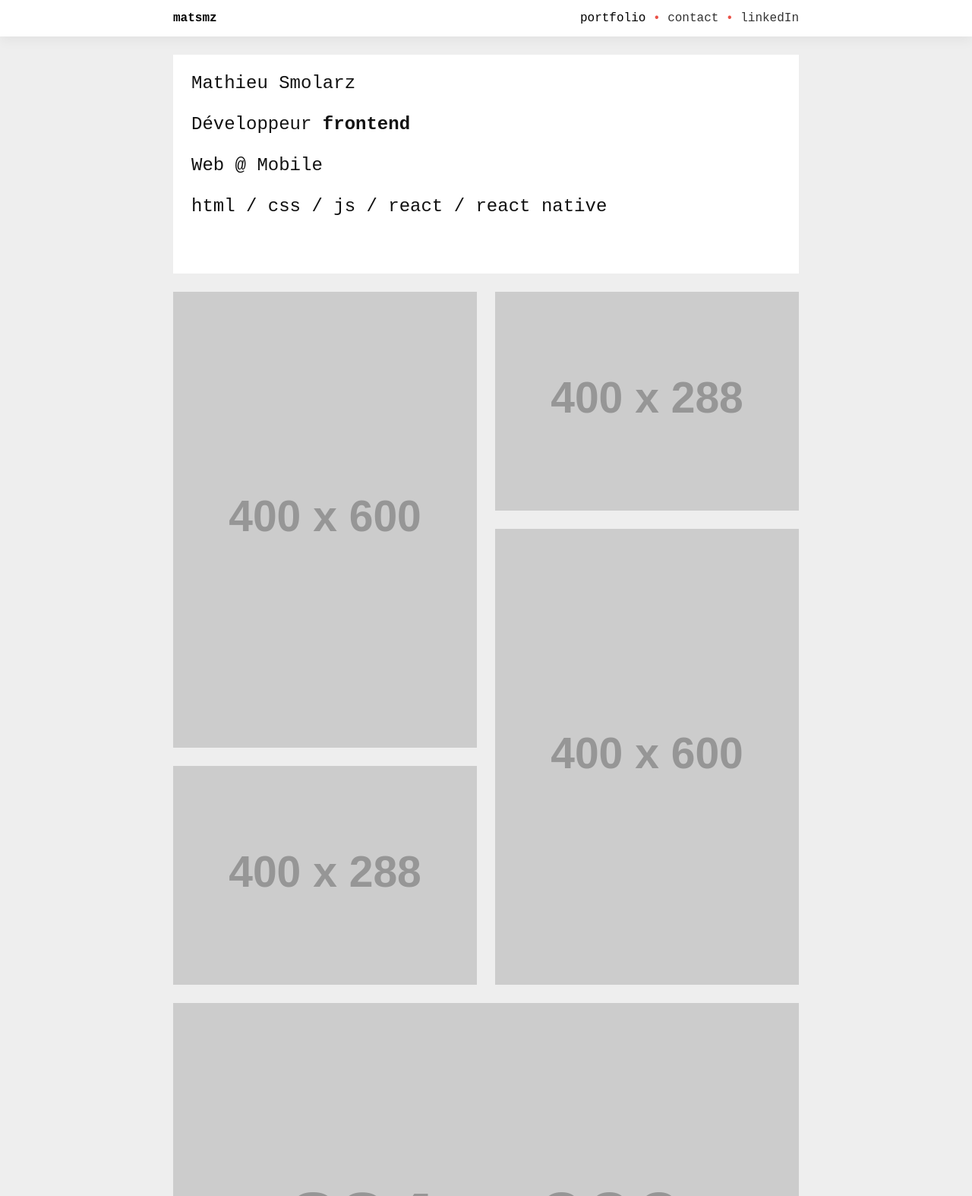
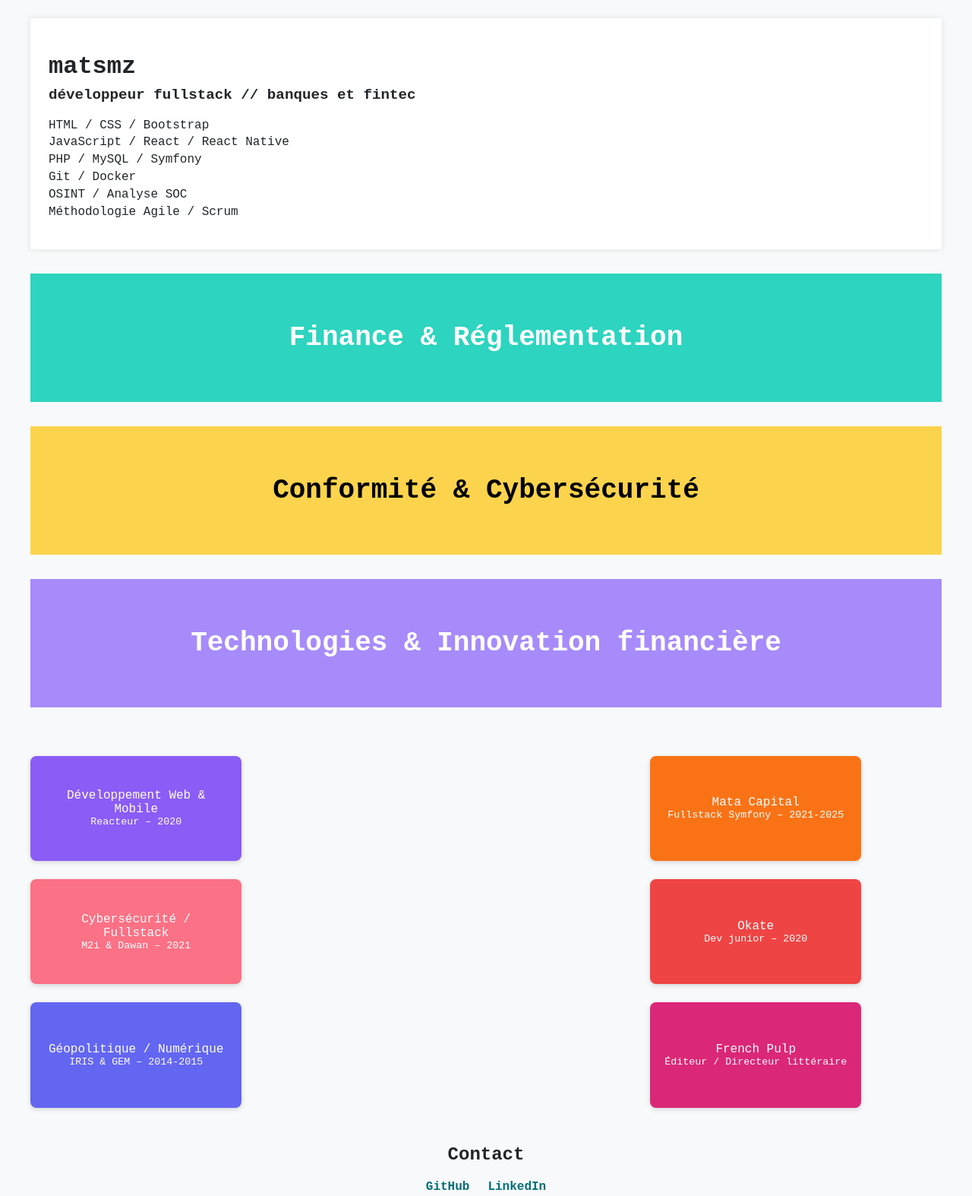
Before and after one commit to Mat-Smz/Mat-Smz.github.io, a plain HTML site: page index.html in a window 1280 px wide. Shown: the top 1574 px of the page at 76% size. Drawn offline with Linux system fonts and the light colour scheme; placeholder pictures from the web are drawn by us.

Commit message:
update2025

```diff
--- a/index.html
+++ b/index.html
@@ -1,45 +1,134 @@
-<html lang="en">
+<!DOCTYPE html>
+<html lang="fr">
 <head>
-    <meta charset="UTF-8">
-    <meta name="viewport" content="width=device-width, initial-scale=1.0">
-    <title>Mat Smz Portfolio</title>
-  <link rel="stylesheet" href="/style.css">
+  <meta charset="UTF-8" />
+  <meta name="viewport" content="width=device-width, initial-scale=1.0" />
+  <meta name="description" content="Portfolio de matsmz, développeur fullstack // banque et FinTec" />
+  <title>matsmz - développeur fullstack</title>
+  <link rel="stylesheet" href="style.css" />
+  <style>
+    .grid-sides {
+      display: grid;
+      grid-template-columns: 1fr 1fr 1fr;
+      gap: var(--spacing);
+      margin-top: 4rem;
+      align-items: start;
+    }
+
+    .side-left, .side-right {
+      display: flex;
+      flex-direction: column;
+      gap: var(--spacing);
+    }
+
+    .side-block {
+      padding: 1.2rem;
+      color: #fff;
+      font-size: 1rem;
+      text-align: center;
+      border-radius: 8px;
+      box-shadow: 0 2px 6px rgba(0,0,0,0.15);
+      word-break: break-word;
+      width: 240px;
+      min-height: 100px;
+      display: flex;
+      flex-direction: column;
+      justify-content: center;
+    }
+
+    .side-left .side-block:nth-child(1) { background: #8b5cf6; }
+    .side-left .side-block:nth-child(2) { background: #fb7185; }
+    .side-left .side-block:nth-child(3) { background: #6366f1; }
+
+    .side-right .side-block:nth-child(1) { background: #f97316; }
+    .side-right .side-block:nth-child(2) { background: #ef4444; }
+    .side-right .side-block:nth-child(3) { background: #db2777; }
+
+    @media (max-width: 768px) {
+      .grid-sides {
+        grid-template-columns: 1fr;
+      }
+      .side-left, .side-right {
+        align-items: center;
+      }
+    }
+  </style>
 </head>
-<body class="all">
-    <header class="header">
-        <div class="header-flex">
-          <h1 class="header-logo">matsmz</h1>
-          <nav class="no-mobile">
-          <a href="#" class="current">portfolio</a> •
-          <a href="mailto:mathieu.smolarz@gmail.com">contact</a> •
-          <a href="https://www.linkedin.com/in/mathieu-smz-905b1197/">linkedIn</a>
-          </nav>
-          <nav class="mobile">
-            <a href="#footer-nav">≡</a>
-          </nav>
-        </div>
-      </header>
-      <div class="grid">
-        <div class="about">Mathieu Smolarz</em><br>
-          <br>
-           Développeur <strong>frontend</strong><br><br> Web @ Mobile <br><br>html / css / js / react / react native</div>
-        <a href="https://www.google.com" class="m a-img-txt"><img src="https://dummyimage.com/400x600/6100ff/fff&text=%20" alt="affiche"><span class="a-txt">Responsive design</span></a>
-        <a href="https://www.google.com" class="s a-img-txt"><img src="https://dummyimage.com/400x288/00B3ED/fff&text=%20" alt="site   "><span class="a-txt">CSS animation</span></a>
-        <a href="https://www.google.com" class="m a-img-txt"><img src="https://dummyimage.com/400x600/FFDE13/fff&text=%20" alt="affiche"><span class="a-txt">Landing Page</span></a>
-        <a href="https://www.google.com" class="s a-img-txt"><img src="https://dummyimage.com/400x288/FF5046/fff&text=%20" alt="site   "><span class="a-txt">Web app with reactJS</span></a>
-        <a href="https://www.google.com" class="l a-img-txt"><img src="https://dummyimage.com/824x600/1FD0C0/fff&text=%20" alt="app    "><span class="a-txt">Mobile App with ReactNative</span></a>
-        <a href="https://www.google.com" class="m a-img-txt"><img src="https://dummyimage.com/400x600/FF5046/fff&text=%20" alt="affiche"><span class="a-txt">API Rest</span></a>
-        <a href="https://www.google.com" class="s a-img-txt"><img src="https://dummyimage.com/400x288/FFDE13/fff&text=%20" alt="site   "><span class="a-txt">Exposition Data</span></a>
+<body>
+  <header>
+    <h1>matsmz</h1>
+    <p class="subheading">développeur fullstack // banques et fintec</p>
+    <ul>
+      <li>HTML / CSS / Bootstrap</li>
+      <li>JavaScript / React / React Native</li>
+      <li>PHP / MySQL / Symfony</li>
+      <li>Git / Docker</li>
+      <li>OSINT / Analyse SOC</li>
+      <li>Méthodologie Agile / Scrum</li>
+    </ul>
+  </header>
 
+  <main>
+    <section class="metier-box" id="finance">
+      <h2>Finance & Réglementation</h2>
+      <div class="metier-content">
+        <ul>
+          <li>Réglementation bancaire, assurantielle et financière (AMF, 2025)</li>
+          <li>Risques pays, responsabilité juridique, déontologie (LCB-FT)</li>
+          <li>ESG et finance durable (AMF, 2025)</li>
+        </ul>
+      </div>
+    </section>
+
+    <section class="metier-box" id="conformite">
+      <h2>Conformité & Cybersécurité</h2>
+      <div class="metier-content">
+        <ul>
+          <li>RGPD, DPO, sécurité des données (CNIL)</li>
+          <li>Analyse SOC, OSINT, gestion des incidents</li>
+          <li>Certifié <em>Advanced Cyber Graduate</em> – Riot, 2025</li>
+        </ul>
+      </div>
+    </section>
+
+    <section class="metier-box" id="techno">
+      <h2>Technologies & Innovation financière</h2>
+      <div class="metier-content">
+        <ul>
+          <li>Blockchain, cryptomonnaies, DeFi</li>
+          <li>Web3.0 et applications décentralisées</li>
+          <li>Intégration d’outils IA dans les environnements métier</li>
+        </ul>
+      </div>
+    </section>
+
+    <div class="grid-sides">
+      <div class="side-left">
+        <div class="side-block">Développement Web & Mobile<br><small>Reacteur – 2020</small></div>
+        <div class="side-block">Cybersécurité / Fullstack<br><small>M2i & Dawan – 2021</small></div>
+        <div class="side-block">Géopolitique / Numérique<br><small>IRIS & GEM – 2014-2015</small></div>
       </div>
 
-      <footer class="footer">
-        <nav id="footer-nav">
-          <a href="#" class="current">portfolio</a>
-          <a href="mailto:mathieu.smolarz@gmail.com">contact</a>
-          <a href="https://www.linkedin.com/in/mathieu-smz-905b1197/">linkedIn</a>
-        </nav>
-      </footer>
+      <div></div>
 
+      <div class="side-right">
+        <div class="side-block">Mata Capital<br><small>Fullstack Symfony – 2021-2025</small></div>
+        <div class="side-block">Okate<br><small>Dev junior – 2020</small></div>
+        <div class="side-block">French Pulp<br><small>Éditeur / Directeur littéraire</small></div>
+      </div>
+    </div>
+
+    <section id="contact">
+      <h2>Contact</h2>
+      <ul>
+        <li><a href="https://github.com/Mat-Smz" target="_blank">GitHub</a></li>
+        <li><a href="https://linkedin.com/in/mathieusmolarz" target="_blank">LinkedIn</a></li>
+      </ul>
+    </section>
+  </main>
+
+  <footer>
+    <p>&copy; 2025 matsmz</p>
+  </footer>
 </body>
 </html>
--- a/style.css
+++ b/style.css
@@ -1,230 +1,186 @@
-html {
-  box-sizing: border-box;
-}
-*,
-*:before,
-*:after {
-  box-sizing: inherit;
+/* style.css */
+
+:root {
+  --font-main: 'Courier New', monospace;
+  --color-bg: #f8f9fa;
+  --color-text: #212529;
+  --color-accent: #006d77;
+  --color-box-1: #2dd4bf;
+  --color-box-2: #fcd34d;
+  --color-box-3: #a78bfa;
+  --color-box-4: #8b5cf6;
+  --color-box-5: #fb7185;
+  --max-width: 1200px;
+  --spacing: 1.5rem;
 }
 
 body {
   margin: 0;
-  background: #eee;
-  font-family: "Space Mono", monospace;
+  font-family: var(--font-main);
+  background: var(--color-bg);
+  color: var(--color-text);
+  padding: var(--spacing);
+  max-width: var(--max-width);
+  margin-inline: auto;
 }
 
-a {
-  color: #333;
+header {
+  background: white;
+  padding: var(--spacing);
+  margin-bottom: 2rem;
+  box-shadow: 0 0 8px rgba(0,0,0,0.1);
+  position: relative;
 }
 
-.current {
+header h1 {
+  margin-bottom: 0.5rem;
+  font-size: 2rem;
+  text-transform: lowercase;
+}
+
+.subheading {
+  font-size: 1.2rem;
+  font-weight: 600;
+  margin-top: 0.3rem;
+}
+
+header .svg-profile {
+  position: absolute;
+  top: var(--spacing);
+  right: var(--spacing);
+  width: 72px;
+  height: 72px;
+  border-radius: 50%;
+  background-color: transparent;
+  overflow: hidden;
+  box-shadow: 0 0 4px rgba(0,0,0,0.2);
+}
+
+header .svg-profile svg {
+  width: 100%;
+  height: 100%;
+  display: block;
+}
+
+header ul {
+  list-style-type: none;
+  padding-left: 0;
+  margin-top: 1rem;
+}
+
+header li {
+  margin-bottom: 0.3rem;
+  font-size: 1rem;
+}
+
+.metier-box {
   position: relative;
+  margin-bottom: 2rem;
+  background: var(--color-box-1);
+  color: #fff;
+  padding: 4rem 1rem;
+  text-align: center;
+  font-size: 1.5rem;
+  cursor: pointer;
+  transition: background 0.3s ease;
+}
+
+#conformite {
+  background: var(--color-box-2);
   color: #000;
 }
-.current::after {
-  content: "";
-  display: block;
-  width: 50%;
-  height: 6px;
-  border-top: 0px solid #ea5046;
-  border-bottom: 0px solid #ea5046;
-  bottom: -12px;
-  transform: translate(50%, 0) rotate(-1deg);
-  opacity: 1;
-  position: absolute;
+
+#techno {
+  background: var(--color-box-3);
+  color: #fff;
 }
 
-nav {
-  color: #ea5046;
-}
-nav a {
-  text-decoration: none;
+.metier-box h2 {
+  margin: 0;
 }
 
-nav.mobile {
-  display: block;
-  font-size: 24px;
-  line-height: 1;
+.metier-content {
+  display: none;
+  margin-top: 1rem;
+  text-align: left;
+  font-size: 1rem;
+  max-width: 700px;
+  margin-inline: auto;
+  background: white;
+  color: #333;
+  padding: 1rem;
+  border-radius: 8px;
+  box-shadow: 0 2px 6px rgba(0,0,0,0.15);
 }
-nav.mobile a {
-  /* line-height: 48px; */
-  padding: 7px 14px;
-  height: 48px;
-  background: #ea5046;
-  color: #fff;
+
+.metier-box:hover .metier-content {
   display: block;
 }
-@media (min-width: 56em) {
-  nav.mobile {
-    display: none;
-  }
-}
-nav.no-mobile {
-  display: none;
-}
-@media (min-width: 56em) {
-  nav.no-mobile {
-    display: block;
-  }
-}
-img {
-  display: block;
-  width: 100%;
-  height: auto;
+
+.metier-content ul {
+  margin: 0;
+  padding-left: 1rem;
 }
 
-.header {
-  position: fixed;
-  z-index: 999;
-  top: 0;
-  right: 0;
-  left: 0;
-  height: 48px;
-  background: #fff;
-  display: grid;
-  grid-gap: 1.5em;
-  gap: 1.5em;
-  grid-template-columns: 1fr;
-  justify-content: center;
-  padding: 0 24px;
-  box-shadow: 0 5px 15px rgba(0, 0, 0, 0.05);
+#contact {
+  text-align: center;
+  margin-top: 3rem;
 }
 
-@media (min-width: 40em) {
-  .header {
-    grid-template-columns: repeat(auto-fill, 25em);
-  }
+#contact ul {
+  list-style: none;
+  padding-left: 0;
+  display: flex;
+  justify-content: center;
+  gap: 1.5rem;
 }
 
-.header-logo {
-  margin: 0;
-  font-size: 1em;
+#contact a {
+  color: var(--color-accent);
+  text-decoration: none;
+  font-weight: bold;
 }
 
-.header-flex {
-  grid-column: 1/-1;
-  display: flex;
-  justify-content: space-between;
-  align-items: center;
+#contact a:hover {
+  text-decoration: underline;
 }
 
-.grid {
-  display: grid;
-  grid-template-columns: 1fr;
-  grid-gap: 24px;
-  gap: 24px;
-  justify-content: center;
-  margin: 72px 0 24px 0;
-  padding: 0 24px;
+footer {
+  margin-top: 4rem;
+  text-align: center;
+  font-size: 0.9rem;
+  color: #888;
 }
 
-@media (min-width: 40em) {
-  .grid {
-    grid-template-columns: repeat(auto-fill, 25em);
-    grid-auto-rows: 18em;
-    grid-auto-flow: row dense;
-  }
+/* Formation & Expérience latérales */
+.grid-sides {
+  display: grid;
+  grid-template-columns: 1fr 1fr 1fr;
+  gap: var(--spacing);
+  margin-top: 4rem;
+  align-items: start;
 }
 
-.about {
-  background: #fff;
-  color: #111;
-  /* font-family:'Palanquin',sans-serif; */
-  font-weight: 400;
-  padding: 24px;
-  font-size: 16px;
+.side-left, .side-right {
+  display: flex;
+  flex-direction: column;
+  gap: var(--spacing);
 }
 
-@media (min-width: 54.5em) {
-  .about {
-    grid-column-end: span 2;
-    font-size: 24px;
-  }
+.side-block {
+  padding: 1.2rem;
+  color: #fff;
+  font-size: 1rem;
+  text-align: center;
+  border-radius: 8px;
+  box-shadow: 0 2px 6px rgba(0,0,0,0.15);
+  word-break: break-word;
 }
 
-.s {
-  grid-column-end: span 1;
-  grid-row-end: span 1;
-}
+.side-left .side-block:nth-child(1) { background: var(--color-box-4); }
+.side-left .side-block:nth-child(2) { background: var(--color-box-5); }
+.side-left .side-block:nth-child(3) { background: #6366f1; }
 
-.m {
-  grid-column-end: span 1;
-  grid-row-end: span 2;
-}
-
-.l {
-  grid-column-end: span 1;
-  grid-row-end: span 1;
-}
-
-@media (min-width: 54.5em) {
-  .l {
-    grid-column-end: span 2;
-    grid-row-end: span 2;
-  }
-}
-
-.a-img-txt {
-  display: grid;
-  text-decoration: none;
-  font-size: 24px;
-}
-
-/* les enfants se superposent */
-.a-img-txt > * {
-  grid-area: 1/1/-1/-1;
-  /* raccourci pour grid-row et grid-column */
-}
-
-/* le texte */
-.a-txt {
-  display: flex;
-  justify-content: center;
-  align-items: center;
-  color: #fff;
-  opacity: 0;
-  background: rgba(0, 0, 0, 0.8);
-  transition: opacity 0.8s;
-  padding: 24px;
-}
-
-/* le survol */
-.a-txt:hover {
-  opacity: 1;
-}
-
-.footer {
-  background: #fff;
-  display: grid;
-  grid-gap: 1.5em;
-  gap: 1.5em;
-  grid-template-columns: 1fr;
-  justify-content: center;
-  padding: 0 24px;
-}
-
-.footer a {
-  display: block;
-  padding: 12px 0;
-  border-bottom: 1px solid #eee;
-}
-.footer .current {
-  color: #000;
-  font-weight: 700;
-}
-
-.footer .current::after {
-  display: none;
-}
-
-@media (min-width: 40em) {
-  .footer {
-    grid-template-columns: repeat(auto-fill, 25em);
-  }
-}
-
-@media (min-width: 56em) {
-  .footer {
-    display: none;
-  }
-}
+.side-right .side-block:nth-child(1) { background: #f97316; }
+.side-right .side-block:nth-child(2) { background: #ef4444; }
+.side-right .side-block:nth-child(3) { background: #db2777; }
```
